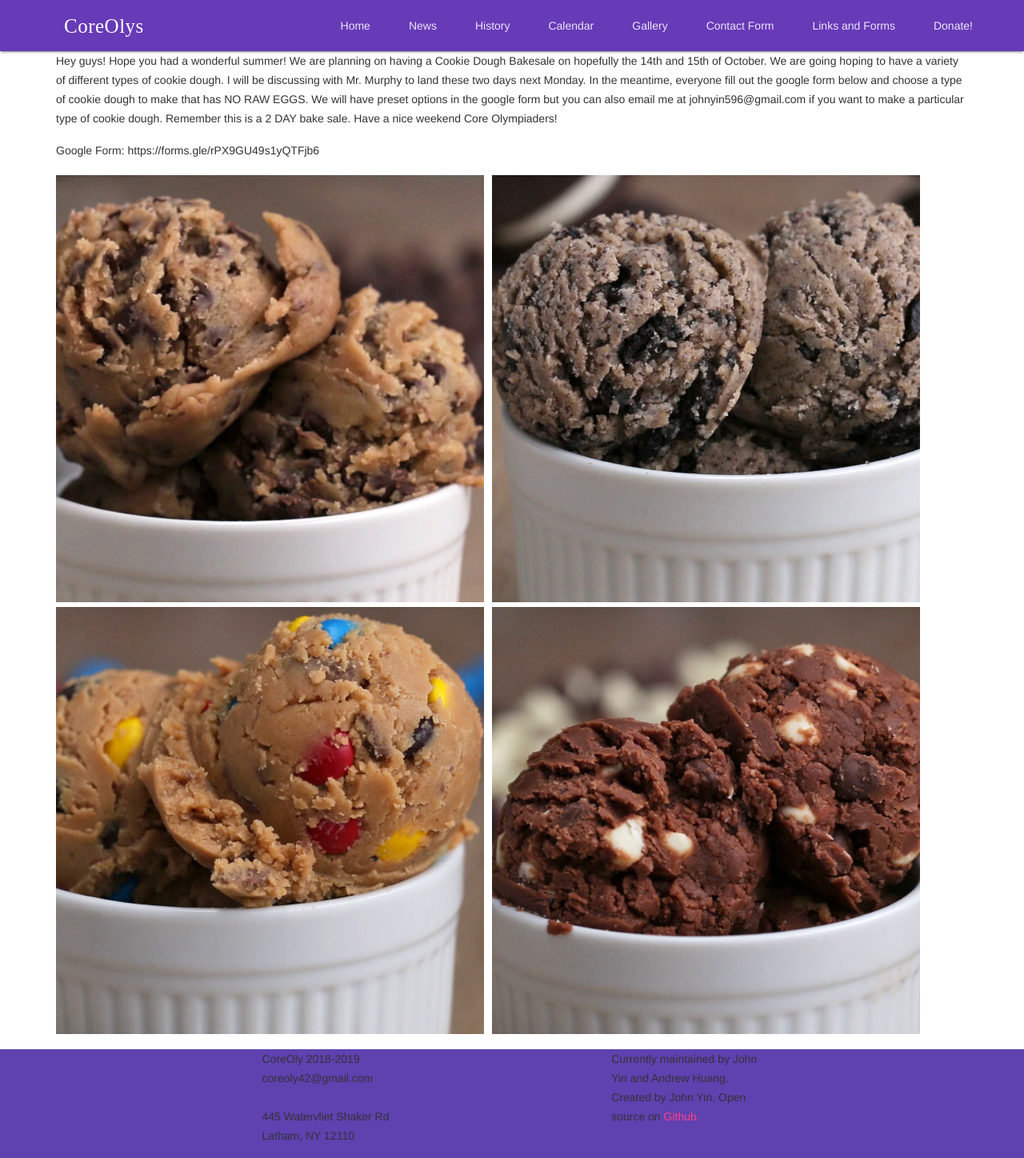
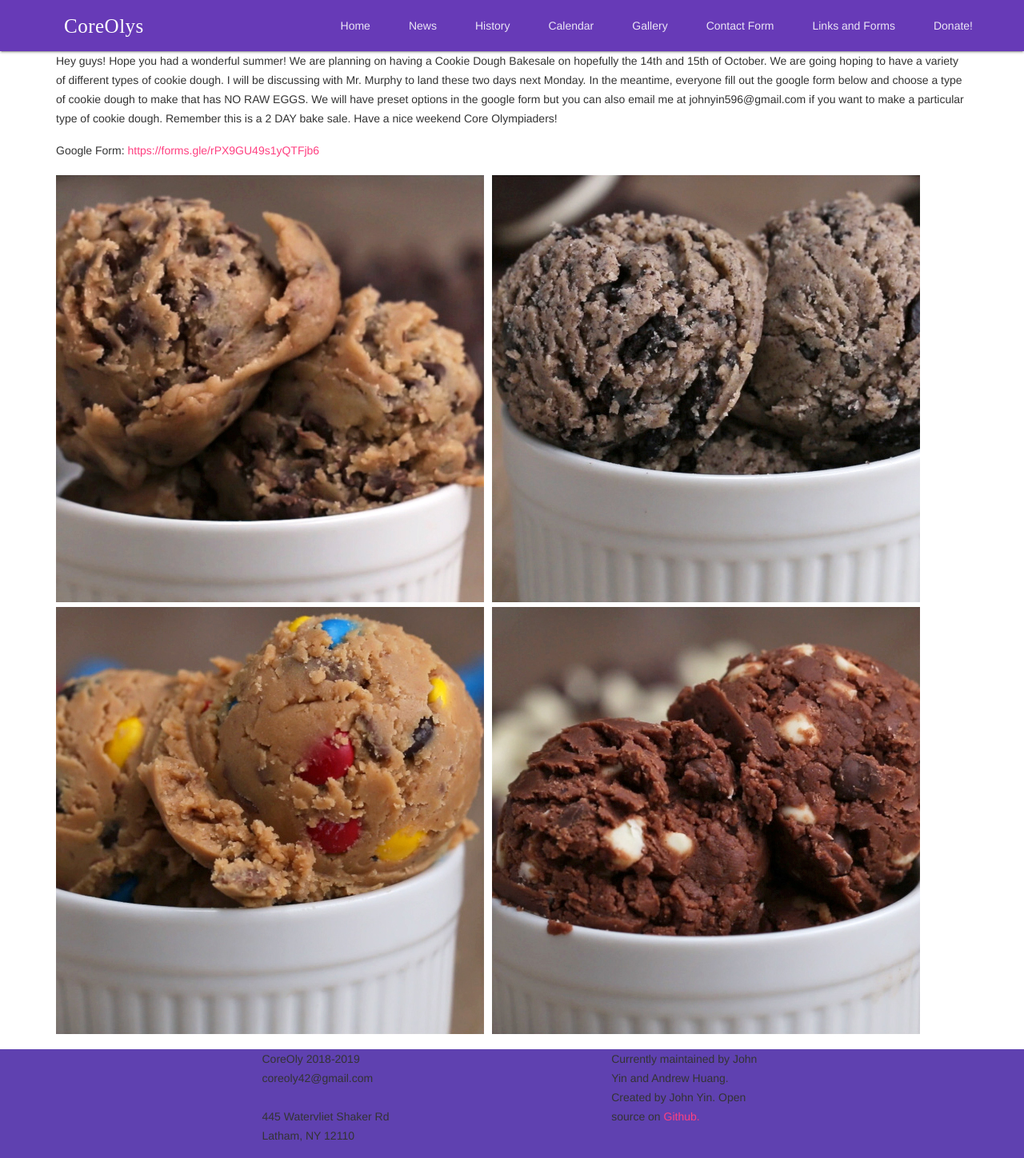
Before and after one commit to jyin2/jyin2.github.io, a Jekyll site: the page built from _posts/2019-10-4-Cookie-Dough-Bake-Sale.md, in a window 1280 px wide. Shown: the whole page at 80% size. Built offline with Jekyll 4.4.1, drawn with Linux system fonts in a browser that asks for light colours; nearby versions of some CDN libraries; our own code applies the rules of GitHub Pages for plain Markdown files; part of the change alters nothing that is shown.

```diff
--- a/_posts/2019-10-4-Cookie-Dough-Bake-Sale.md
+++ b/_posts/2019-10-4-Cookie-Dough-Bake-Sale.md
@@ -5,7 +5,7 @@ author: John Yin
 Hey guys! Hope you had a wonderful summer! We are planning on having a Cookie Dough Bakesale on hopefully the 14th and 15th of October. We are going hoping to have a variety of different types of cookie dough. I will be discussing with Mr. Murphy to land these two days next Monday. In the meantime, everyone fill out the google form below and choose a type of cookie dough to make that has NO RAW EGGS. We will have preset options in the google form but you can also email me at johnyin596@gmail.com if you want to make a particular type of cookie dough. Remember this is a 2 DAY bake sale. Have a nice weekend Core Olympiaders!
 
 Google Form:
-https://forms.gle/rPX9GU49s1yQTFjb6
+[https://forms.gle/rPX9GU49s1yQTFjb6](https://forms.gle/rPX9GU49s1yQTFjb6)
 
 
 ![Cookie Dough](/assets/Pictures/fbthumb.jpg)
```
